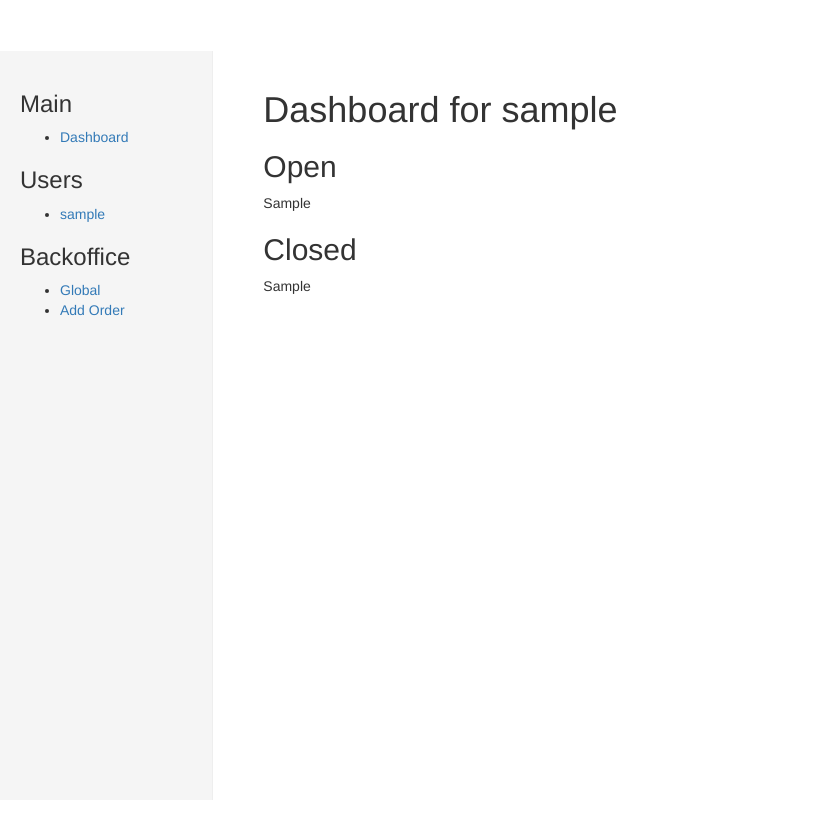
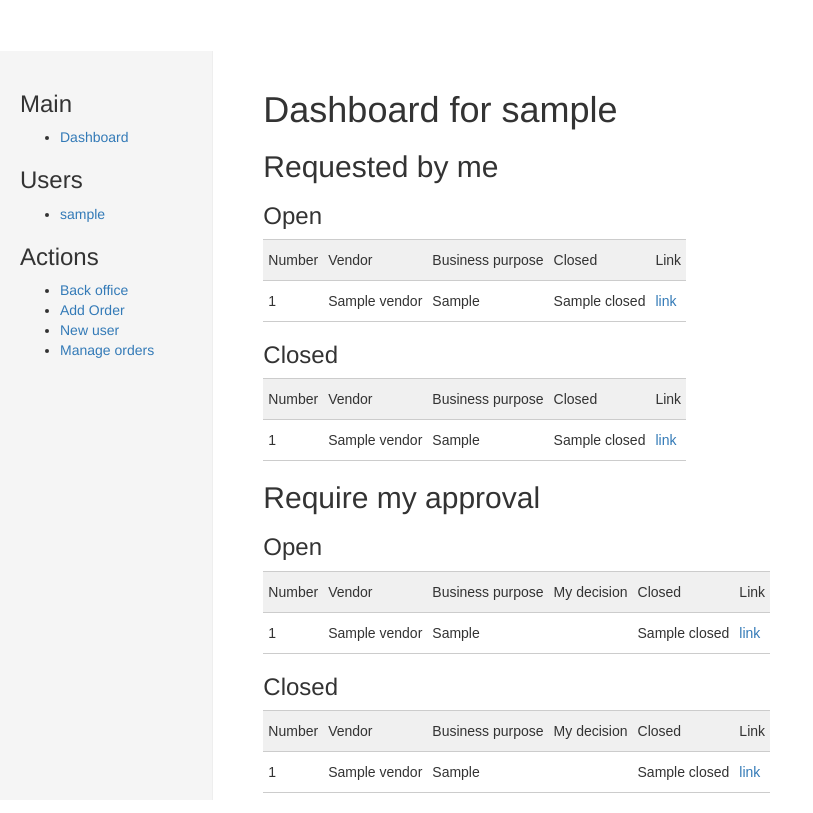
Before and after one commit to joninvski/approval_system, a Django app: template main/templates/user.html in a window 1280 px wide. Shown: the whole page, without its empty margins (0-813 px from the left). Run offline with Django 3.2, Linux system fonts and the light colour scheme; tables that the repository leaves empty hold one stand-in row (values such as "Sample post"); the template is opened without the code that fills it: values that come from a table or form of the project are taken from there, most other values are stand-ins (such as "Sample title", 1, 10 or a date in 2020); some libraries are stand-ins or nearby versions.

Commit message:
Now capable of approving

```diff
--- a/approval_system/urls.py
+++ b/approval_system/urls.py
@@ -23,6 +23,8 @@
 urlpatterns = [
     url(r'^admin/', admin.site.urls),
     url(r'^main/', include('main.urls')),
+    url(r'^$', RedirectView.as_view(url='/main')),
+    url(r'^approval_decision/', include('main.urls')),
     url(r'^accounts/login/$', 'django.contrib.auth.views.login', {'template_name': 'admin/login.html'}),
     url(r'^accounts/profile/$', RedirectView.as_view(url='/main'))
 ]
--- a/main/templates/base.html
+++ b/main/templates/base.html
@@ -40,10 +40,12 @@
                         </ul>
                         {% endblock %}
 
-                        <h3>Backoffice</h3>
+                        <h3>Actions</h3>
                         <ul>
-                            <li><a href="/admin">Global</a> </li>
+                            <li><a href="/admin">Back office</a> </li>
                             <li><a target="_blank" href="/admin/main/order/add/">Add Order</a> </li>
+                            <li><a target="_blank" href="/admin/main/order/add/">New user</a> </li>
+                            <li><a target="_blank" href="/admin/main/order">Manage orders</a> </li>
                         </ul>
                     </div>
                 </div>
--- a/main/templates/main.html
+++ b/main/templates/main.html
@@ -13,6 +13,7 @@
         <th> Number </th>
         <th> Vendor </th>
         <th> Business purpose </th>
+        <th> Total price </th>
         <th> Closed </th>
         <th> Link </th>
     </tr>
@@ -21,6 +22,7 @@
         <td> {{ order.number }} </td>
         <td> {{ order.vendor }} </td>
         <td> {{ order.business_purpose }} </td>
+        <td> {{ order.total_price }} $ </td>
         <td> {{ order.closed}} </td>
         <td> <a href="{% url 'order' order.id %}">link</a></td>
     </tr>
@@ -33,6 +35,7 @@
         <th> Number </th>
         <th> Vendor </th>
         <th> Business purpose </th>
+        <th> Total price </th>
         <th> Closed </th>
         <th> Link </th>
     </tr>
@@ -42,6 +45,7 @@
         <td> {{ order.number }} </td>
         <td> {{ order.vendor }} </td>
         <td> {{ order.business_purpose }} </td>
+        <td> {{ order.total_price }} $ </td>
         <td> {{ order.closed}} </td>
         <td> <a href="{% url 'order' order.id %}">link</a></td>
     </tr>
--- a/main/templates/user.html
+++ b/main/templates/user.html
@@ -6,12 +6,94 @@
 
 <h1>Dashboard for {{ object }}</h1>
 
-<h2>Open</h2>
+<h2>Requested by me</h2>
 
-{{ open_orders }}
+<h3>Open</h3>
 
-<h2>Closed</h2>
+<table>
+    <tr>
+        <th> Number </th>
+        <th> Vendor </th>
+        <th> Business purpose </th>
+        <th> Closed </th>
+        <th> Link </th>
+    </tr>
+{% for order in requester_open_orders %}
+    <tr>
+        <td> {{ order.number }} </td>
+        <td> {{ order.vendor }} </td>
+        <td> {{ order.business_purpose }} </td>
+        <td> {{ order.closed}} </td>
+        <td> <a href="{% url 'order' order.id %}">link</a></td>
+    </tr>
+{% endfor %}
+</table>
 
-{{ closed_orders }}
+<h3>Closed</h3>
+
+<table>
+    <tr>
+        <th> Number </th>
+        <th> Vendor </th>
+        <th> Business purpose </th>
+        <th> Closed </th>
+        <th> Link </th>
+    </tr>
+{% for order in requester_closed_orders %}
+    <tr>
+        <td> {{ order.number }} </td>
+        <td> {{ order.vendor }} </td>
+        <td> {{ order.business_purpose }} </td>
+        <td> {{ order.closed}} </td>
+        <td> <a href="{% url 'order' order.id %}">link</a></td>
+    </tr>
+{% endfor %}
+</table>
+
+<h2>Require my approval</h2>
+<h3>Open</h3>
+
+<table>
+    <tr>
+        <th> Number </th>
+        <th> Vendor </th>
+        <th> Business purpose </th>
+        <th> My decision </th>
+        <th> Closed </th>
+        <th> Link </th>
+    </tr>
+{% for order, approval in require_user_approval_open %}
+    <tr>
+        <td> {{ order.number }} </td>
+        <td> {{ order.vendor }} </td>
+        <td> {{ order.business_purpose }} </td>
+        <td> {{ approval.is_approved }} </td>
+        <td> {{ order.closed}} </td>
+        <td> <a href="{% url 'order' order.id %}">link</a></td>
+    </tr>
+{% endfor %}
+</table>
+
+<h3>Closed</h3>
+<table>
+    <tr>
+        <th> Number </th>
+        <th> Vendor </th>
+        <th> Business purpose </th>
+        <th> My decision </th>
+        <th> Closed </th>
+        <th> Link </th>
+    </tr>
+{% for order, approval in require_user_approval_closed %}
+    <tr>
+        <td> {{ order.number }} </td>
+        <td> {{ order.vendor }} </td>
+        <td> {{ order.business_purpose }} </td>
+        <td> {{ approval.is_approved }} </td>
+        <td> {{ order.closed}} </td>
+        <td> <a href="{% url 'order' order.id %}">link</a></td>
+    </tr>
+{% endfor %}
+</table>
 
 {% endblock %}
--- a/main/urls.py
+++ b/main/urls.py
@@ -6,4 +6,5 @@
     url(r'^$', views.index, name='dashboard'),
     url(r'^user/(?P<pk>[0-9]+)/$', views.UserView.as_view(), name='user'),
     url(r'^order/(?P<pk>[0-9]+)/$', views.OrderView.as_view(), name='order'),
+    url(r'^approval_decision/$', views.approval_decision, name='approval_decision'),
 ]
```
Also changed, not shown: main/forms.py (+10 -0 lines), main/models.py (+23 -0 lines), main/templates/order.html (+8 -1 lines), main/views.py (+55 -2 lines), populate_db.py (+13 -6 lines).
